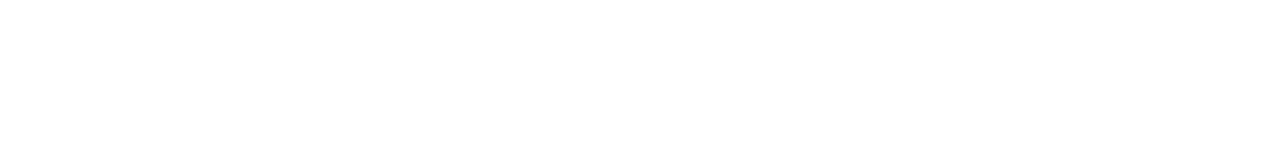
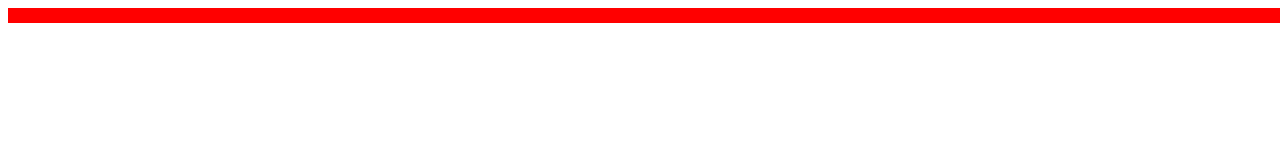
Before and after one commit to fgzmac/Etch-a-sketch, a plain HTML site: page index.html in a window 1280 px wide. Drawn offline with Linux system fonts and the light colour scheme.

Commit message:
15x15 row of red divs created via for loop

```diff
--- a/index.html
+++ b/index.html
@@ -5,10 +5,9 @@
   <meta name="viewport" content="width=device-width, initial-scale=1.0">
   <title>Etch A Sketch</title>
   <link rel="stylesheet" href="style.css">
-
 </head>
 <body>
-<div class="container"></div>
+<div id="container"></div>
 <script src="script.js"></script>
 </body>
 </html>
--- a/script.js
+++ b/script.js
@@ -0,0 +1,9 @@
+const container = document.querySelector('#container');
+
+for(let i = 1; i <= 120; i++){
+const gridBoxes = document.createElement('div');
+gridBoxes.classList.add("gridBoxes");
+gridBoxes.style.height = "15px";
+gridBoxes.style.width = "15px";
+container.appendChild(gridBoxes);
+};
--- a/style.css
+++ b/style.css
@@ -0,0 +1,11 @@
+#container {
+  display: flex;
+  position: fixed;
+  height: 100%;
+  width: 100%;
+}
+
+.gridBoxes {
+  flex-shrink: 0;
+  background-color: red;
+}
```
